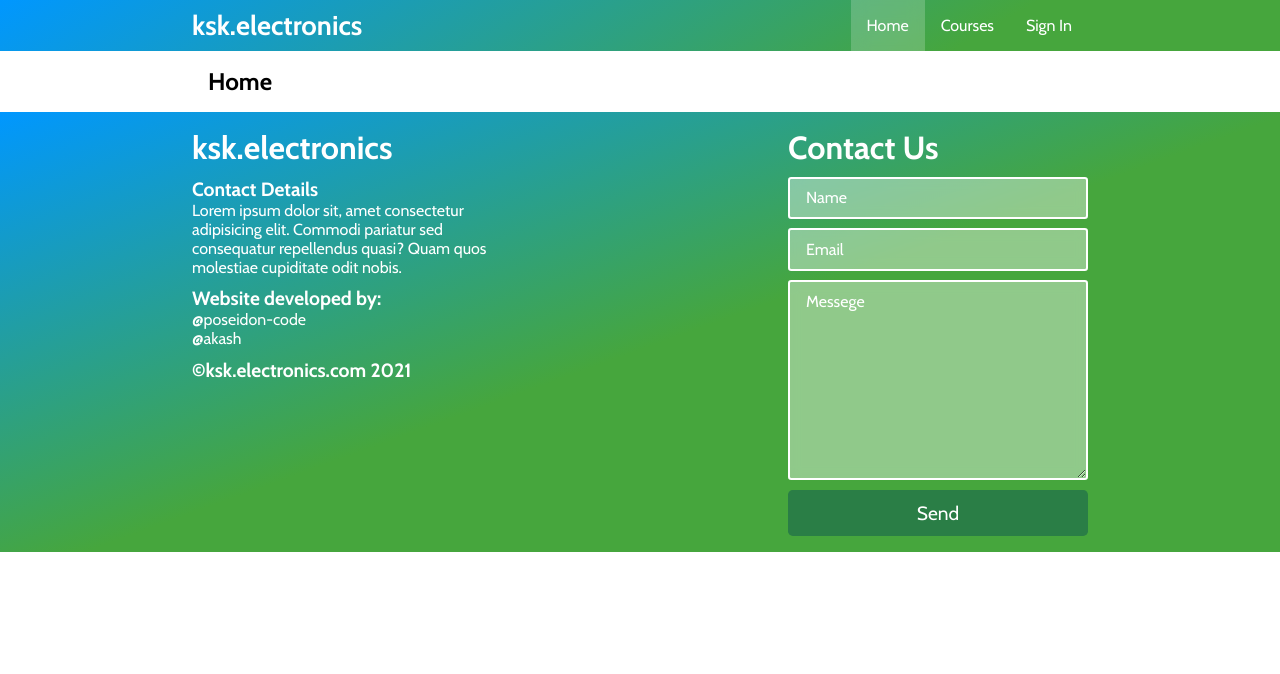
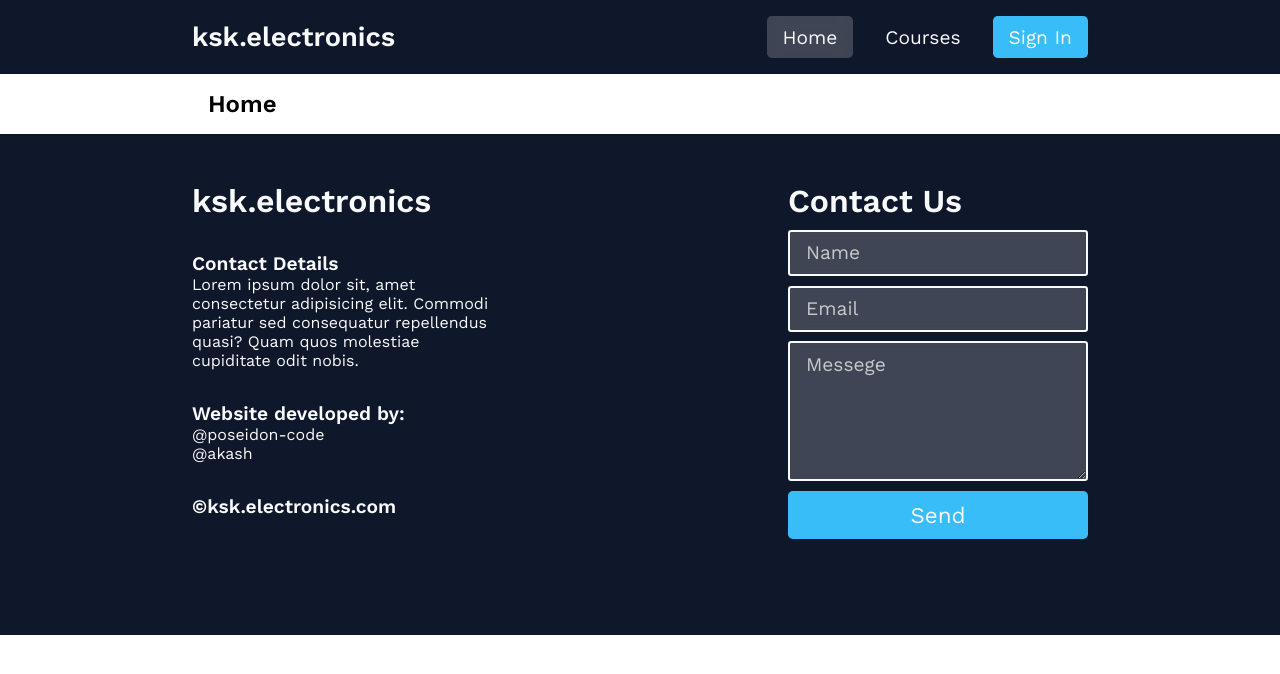
Before and after one commit to poseidon-code/ksk-electronics, a React (Create React App) app: page / in a window 1280 px wide. Shown: the top 674 px of the page. Built offline with nearby package versions, Linux system fonts and the light colour scheme; no server answers.

Commit message:
update styles

```diff
--- a/src/components/Footer.jsx
+++ b/src/components/Footer.jsx
@@ -24,7 +24,7 @@ const Footer = () => {
                     </div>
                     <div className='copyright'>
                         <span>
-                            <strong> &copy;ksk.electronics.com 2021</strong>
+                            <strong> &copy;ksk.electronics.com</strong>
                         </span>
                     </div>
                 </div>
--- a/src/components/Header.jsx
+++ b/src/components/Header.jsx
@@ -51,6 +51,7 @@ const Header = () => {
                         <button onClick={handleSignIn}>Sign In</button>
                     )}
                 </nav>
+
                 {menu && (
                     <nav className='navbar_mobile'>
                         <NavLink to='/' exact onClick={toggleNavbar}>
--- a/src/styles/App.scss
+++ b/src/styles/App.scss
@@ -1,12 +1,12 @@
-@import url('https://fonts.googleapis.com/css2?family=Cabin:wght@400;700&display=swap');
+@import url('https://fonts.googleapis.com/css2?family=Work+Sans:wght@400;600&display=swap');
 
 :root {
     font-size: 16px;
-    --bg: #ffffff;
-    --accent: #2ca354;
-    --accent-alt: #2a7e46;
-    --text-light: #ffffff;
-    --text-dark: #000000;
+    --bg: #f8fafc;
+    --bg-accent: #0f172a;
+    --accent: #38bdf8;
+    --text-light: #f8fafc;
+    --text-dark: #0f172a;
     --time: 250ms;
 }
 
@@ -14,7 +14,8 @@
     margin: 0;
     padding: 0;
     box-sizing: border-box;
-    font-family: 'Cabin', sans-serif;
+    font-family: 'Work Sans', sans-serif;
+    -webkit-tap-highlight-color: transparent;
 }
 
 a {
--- a/src/styles/Footer.scss
+++ b/src/styles/Footer.scss
@@ -1,9 +1,10 @@
 .wrapper.footer {
     color: var(--text-light);
-    background: linear-gradient(340deg, rgba(70, 166, 61, 1) 48%, rgba(0, 151, 255, 1) 100%);
+    background: var(--bg-accent);
 }
 .container.footer {
-    padding: 1rem 0;
+    padding-top: 3rem;
+    padding-bottom: 6rem;
     display: flex;
     justify-content: space-between;
 }
@@ -12,7 +13,7 @@
     width: 300px;
 
     > * {
-        margin-top: 0.6rem;
+        margin-top: 2rem;
     }
     h1 {
         font-size: 2rem;
@@ -38,33 +39,40 @@
 
         ::placeholder {
             color: var(--text-light);
+            filter: brightness(0.8);
         }
 
         input,
         textarea,
         input:focus,
         textarea:focus {
+            color: var(--text-light);
             border: 2px solid var(--text-light);
-            font-size: 1rem;
+            font-size: 1.2rem;
             padding: 0.6rem 1rem;
             outline: none;
             border-radius: 0.2rem;
-            background-color: rgba(255, 255, 255, 0.4);
+            background-color: rgba(255, 255, 255, 0.2);
             backdrop-filter: blur(6px);
+        }
+        input:focus-within,
+        textarea:focus-within {
+            border: 2px solid var(--accent);
         }
 
         textarea {
             min-width: 100%;
             max-width: 100%;
-            min-height: 200px;
-            max-height: 200px;
+            min-height: 140px;
+            max-height: 140px;
         }
 
         button {
             padding: 0.7rem 1rem;
-            font-size: 1.2rem;
+            font-size: 1.4rem;
+            cursor: pointer;
             color: var(--text-light);
-            background-color: var(--accent-alt);
+            background-color: var(--accent);
             border-radius: 0.3rem;
             transition: filter var(--time);
             &:hover {
@@ -80,6 +88,8 @@
 @media only screen and (max-width: 760px) {
     .container.footer {
         padding: 1rem;
+        padding-top: 3rem;
+        padding-bottom: 6rem;
     }
     .footer {
         flex-direction: column;
--- a/src/styles/Header.scss
+++ b/src/styles/Header.scss
@@ -1,9 +1,10 @@
 .wrapper.header {
     color: var(--text-light);
-    background: linear-gradient(330deg, rgba(70, 166, 61, 1) 24%, rgba(0, 151, 255, 1) 100%);
+    background: var(--bg-accent);
 }
 
 .container.header {
+    padding: 1rem 0;
     display: flex;
     justify-content: space-between;
     align-items: center;
@@ -24,8 +25,11 @@
 .header .navbar_mobile {
     z-index: 100;
     display: block;
+    font-size: 1.2rem;
     a {
-        padding: 1rem;
+        padding: 0.6rem 1rem;
+        margin-right: 1rem;
+        border-radius: 0.3rem;
         transition: background-color var(--time);
         &:hover,
         &.active {
@@ -34,16 +38,18 @@
         }
     }
     button {
-        font-size: 1rem;
-        padding: 1rem;
+        font-size: 1.2rem;
+        padding: 0.6rem 1rem;
+        border-radius: 0.3rem;
         cursor: pointer;
         color: var(--text-light);
-        background-color: transparent;
-        transition: background-color var(--time);
-        &:hover,
-        &.active {
-            background-color: rgba(255, 255, 255, 0.2);
-            backdrop-filter: blur(8px);
+        background-color: var(--accent);
+        transition: filter var(--time);
+        &:hover {
+            filter: saturate(2);
+        }
+        &:active {
+            filter: saturate(1.2);
         }
     }
 }
@@ -52,33 +58,48 @@
     * {
         display: block;
     }
+    a,
+    button {
+        width: 100%;
+        text-align: center;
+        margin-right: 0;
+        margin: 1rem 0;
+        padding: 1rem;
+        font-size: 1.4rem;
+    }
     width: 100%;
+    padding: 0 1rem;
     flex-direction: column;
-    background: linear-gradient(255deg, rgba(70, 166, 61, 1) 24%, rgba(0, 151, 255, 1) 100%);
+    gap: 1rem;
+    background: var(--bg-accent);
     z-index: 100;
     position: absolute;
-    top: 3.4rem;
+    top: 4.4rem;
     left: 0;
+
+    button {
+        &:hover {
+            filter: none;
+        }
+        &:active {
+            filter: saturate(2);
+        }
+    }
 }
 
 .header .navbar_toggle {
     display: none;
-    padding: 1rem;
     background-color: transparent;
     transition: background-color var(--time);
     svg {
         color: var(--text-light);
-        width: 1.2rem;
-    }
-    &:hover {
-        background-color: rgba(255, 255, 255, 0.2);
-        backdrop-filter: blur(8px);
+        width: 2.2rem;
     }
 }
 
 @media only screen and (max-width: 760px) {
     .container.header {
-        padding-left: 1rem;
+        padding: 1rem;
     }
     .header .navbar {
         display: none;
```
